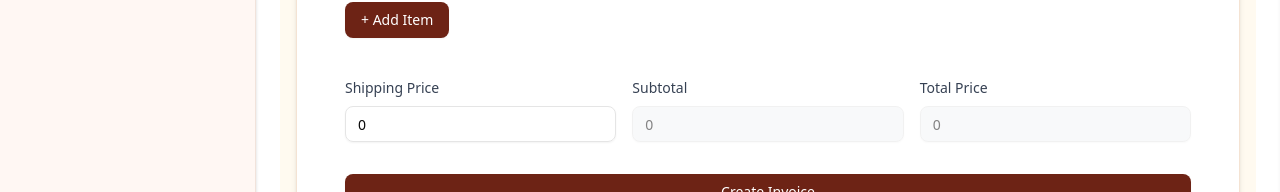
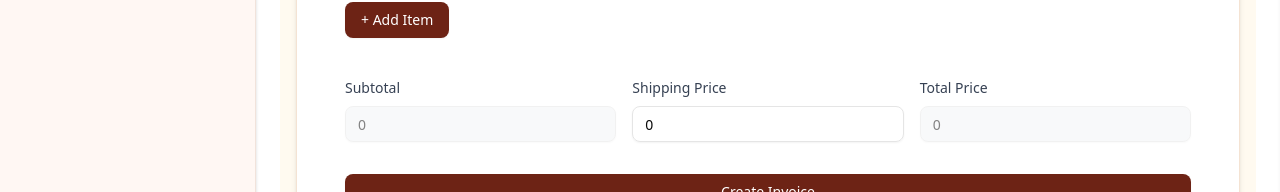
Before and after one commit to ralfarishi/cheese-stick-koe-dashboard, a Next.js app: page /dashboard/invoices/create in a window 1280 px wide. Shown: the part 403-595 px from the top of the page. Built offline with nearby package versions, Linux system fonts and the light colour scheme; no server answers; the database is empty.

Commit message:
add discount input

```diff
--- a/src/app/dashboard/invoices/create/page.jsx
+++ b/src/app/dashboard/invoices/create/page.jsx
@@ -40,6 +40,9 @@ export default function CreateInvoicePage() {
 	const [items, setItems] = useState([
 		{ productId: "", sizePriceId: "", quantity: 1, price: 0, total: 0 },
 	]);
+
+	// const [discountMode, setDiscountMode] = useState("amount");
+	// const [discountInput, setDiscountInput] = useState("0");
 
 	useEffect(() => {
 		const fetchLastInvoice = async () => {
@@ -135,6 +138,18 @@ export default function CreateInvoicePage() {
 	};
 
 	const subtotal = items.reduce((sum, item) => sum + item.total, 0);
+
+	// const discountAmount =
+	// 	discountMode === "percent"
+	// 		? Math.round(((parseFloat(discountInput) || 0) / 100) * subtotal)
+	// 		: parseInt(discountInput) || 0;
+
+	// const discountPercent =
+	// 	discountMode === "amount"
+	// 		? ((parseInt(discountInput) || 0) / subtotal) * 100
+	// 		: parseFloat(discountInput) || 0;
+
+	// const totalPrice = subtotal + (parseInt(shippingPrice) || 0) - discountAmount;
 	const totalPrice = subtotal + (parseInt(shippingPrice) || 0);
 
 	const handleSubmit = async (e) => {
@@ -293,9 +308,58 @@ export default function CreateInvoicePage() {
 								</Button>
 							</div>
 
-							{/* Shipping & Totals */}
-							<div className="grid grid-cols-1 md:grid-cols-3 gap-4">
-								<div>
+							<div className="grid grid-cols-1 md:grid-cols-12 gap-4">
+								{/* Discount */}
+								{/* <div className="md:col-span-4">
+									<div className="bg-[#fffaf0] border border-[#f4e3d3] rounded-md px-4 py-3 h-full">
+										<Label className="block text-sm text-gray-700 mb-2">Discount (Optional)</Label>
+										<div className="grid grid-cols-1 sm:grid-cols-2 gap-4">
+											<div>
+												<Label className="text-xs text-gray-500 mb-1 block">Percent (%)</Label>
+												<Input
+													type="number"
+													min={0}
+													max={100}
+													value={
+														discountMode === "percent" ? discountInput : discountPercent.toFixed(2)
+													}
+													onChange={(e) => {
+														setDiscountMode("percent");
+														setDiscountInput(e.target.value);
+													}}
+												/>
+											</div>
+
+											<div>
+												<Label className="text-xs text-gray-500 mb-1 block">Amount (Rp)</Label>
+												<Input
+													type="number"
+													min={0}
+													value={discountMode === "amount" ? discountInput : discountAmount}
+													onChange={(e) => {
+														setDiscountMode("amount");
+														setDiscountInput(e.target.value);
+													}}
+												/>
+											</div>
+										</div>
+									</div>
+								</div>
+
+								<div className="md:col-span-8 hidden md:block"></div> */}
+
+								{/* Subtotal */}
+								<div className="md:col-span-4">
+									<Label className="py-2 block text-sm text-gray-700">Subtotal</Label>
+									<Input
+										value={subtotal.toLocaleString("id-ID")}
+										disabled
+										className="bg-gray-100"
+									/>
+								</div>
+
+								{/* Shipping */}
+								<div className="md:col-span-4">
 									<Label className="py-2 block text-sm text-gray-700">Shipping Price</Label>
 									<Input
 										type="number"
@@ -303,15 +367,9 @@ export default function CreateInvoicePage() {
 										onChange={(e) => setShippingPrice(e.target.value)}
 									/>
 								</div>
-								<div>
-									<Label className="py-2 block text-sm text-gray-700">Subtotal</Label>
-									<Input
-										value={subtotal.toLocaleString("id-ID")}
-										disabled
-										className="bg-gray-100"
-									/>
-								</div>
-								<div>
+
+								{/* Total */}
+								<div className="md:col-span-4">
 									<Label className="py-2 block text-sm text-gray-700">Total Price</Label>
 									<Input
 										value={totalPrice.toLocaleString("id-ID")}
```
